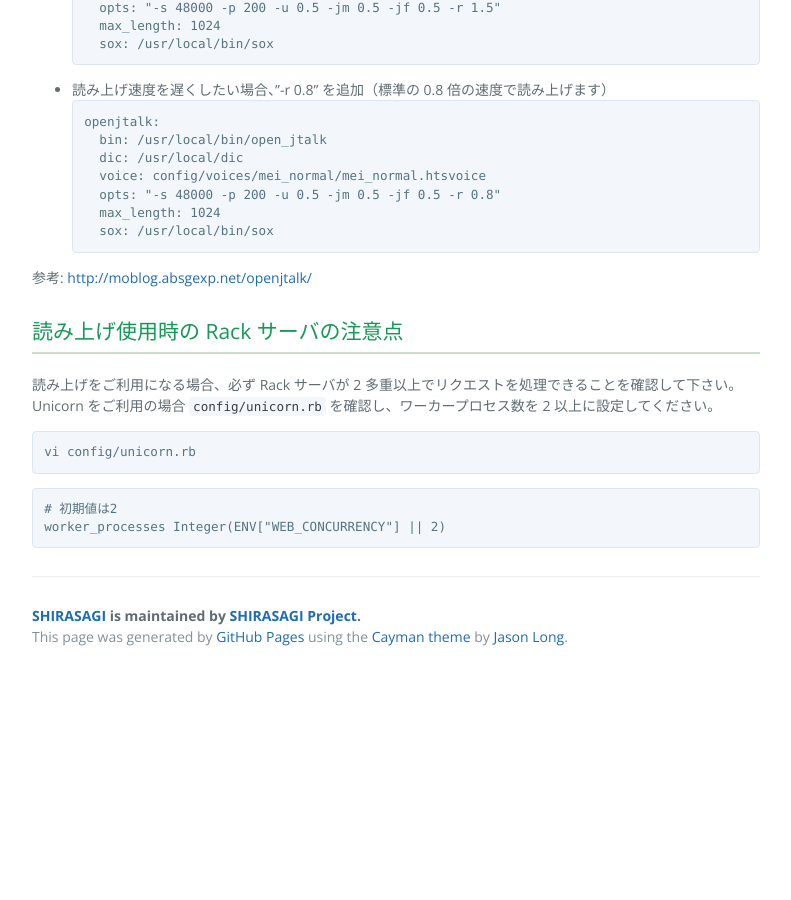
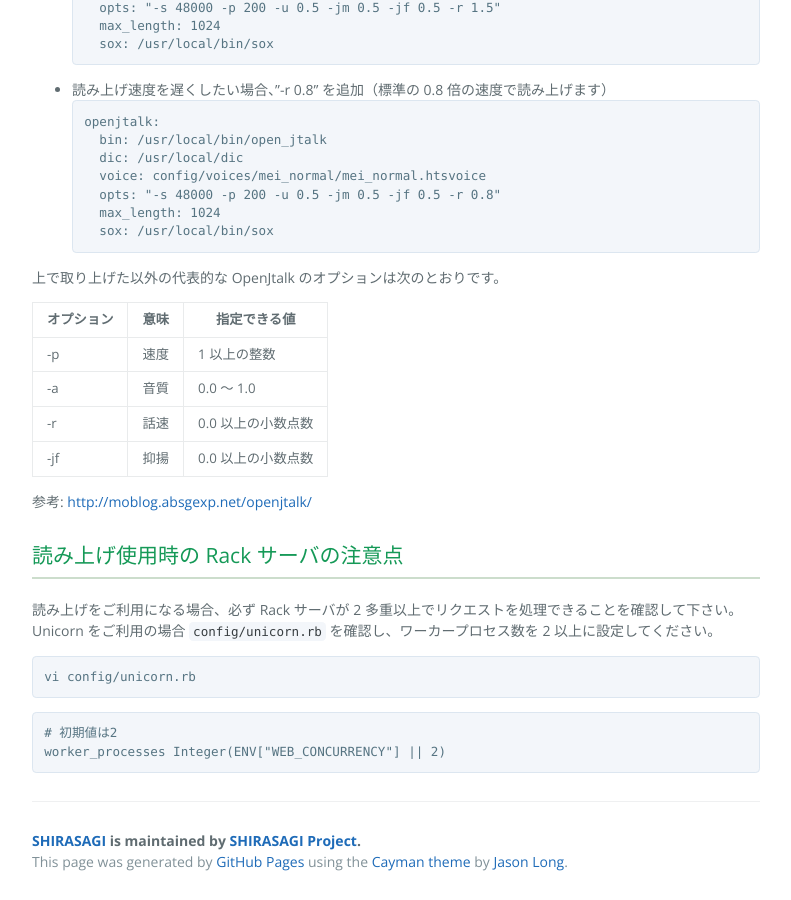
Before and after one commit to shirasagi/shirasagi.github.io, a Jekyll site: the page built from features/voice.md, in a window 1280 px wide and 900 px high, scrolled down 1238 px. Shown: the whole window, without its empty margins (244-1035 px from the left). Built offline with Jekyll 4.4.1, drawn with Linux system fonts in a browser that asks for light colours; nearby versions of some CDN libraries; before the commit the page ends 1913 px from its top, so only the background shows below that.

Commit message:
[add] detail open_jtalk options

```diff
--- a/features/voice.md
+++ b/features/voice.md
@@ -71,6 +71,15 @@
     sox: /usr/local/bin/sox
   ~~~
 
+上で取り上げた以外の代表的な OpenJtalk のオプションは次のとおりです。
+
+| オプション | 意味 | 指定できる値 |
+|------------|------|--------------|
+| -p         | 速度 | 1 以上の整数 |
+| -a         | 音質 | 0.0 ～ 1.0 |
+| -r         | 話速 | 0.0 以上の小数点数 |
+| -jf        | 抑揚 | 0.0 以上の小数点数 |
+
 
 参考: <http://moblog.absgexp.net/openjtalk/>
 
```
